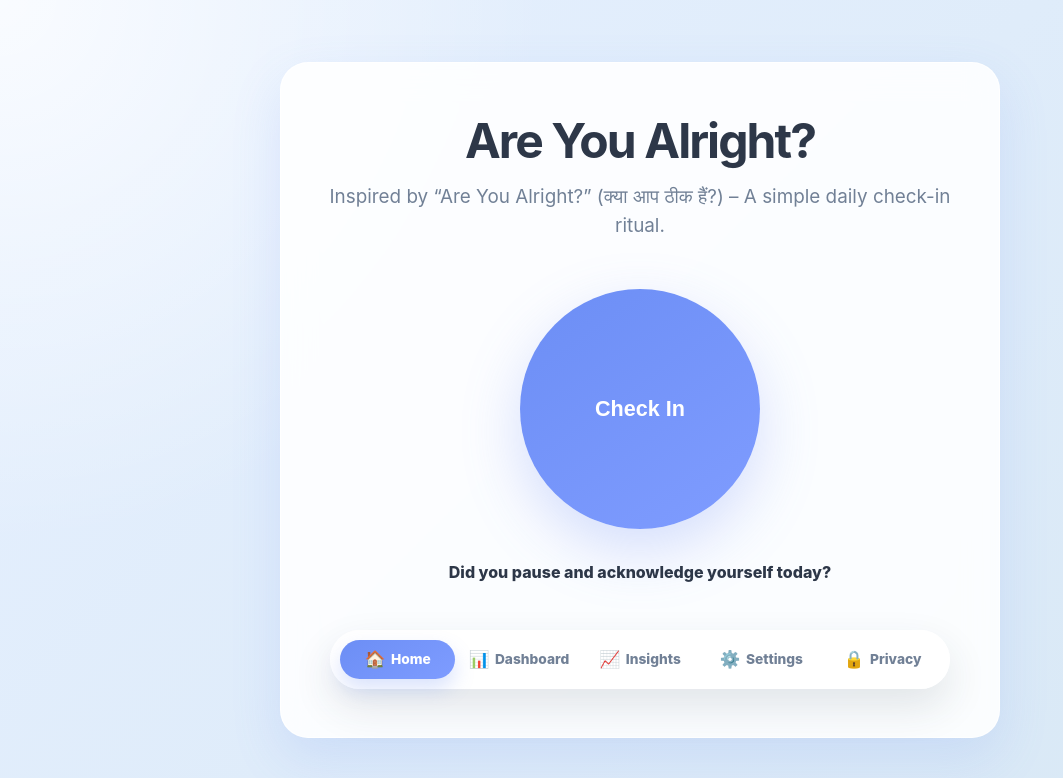
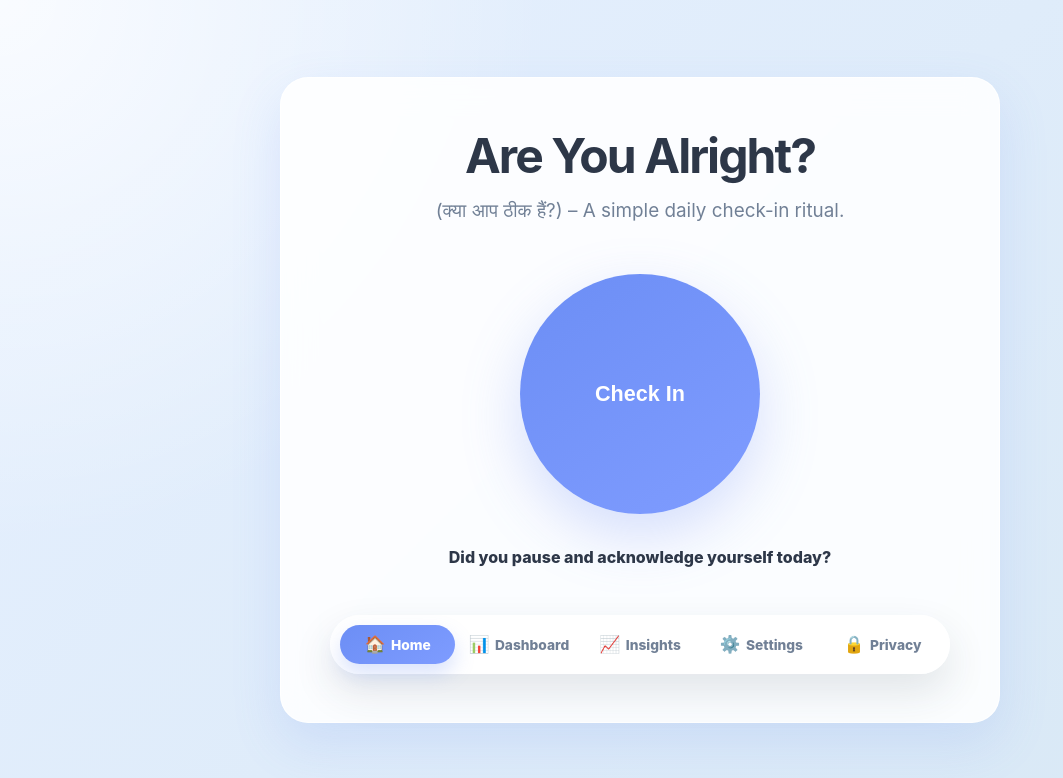
Before and after one commit to SovanMazumdar/are-you-alive, a Flask app: page / in a window 1280 px wide. Shown: the top 778 px of the page, without its empty margins (0-1063 px from the left). Run offline with Flask 3, Linux system fonts and the light colour scheme.

Commit message:
Clean up index.html: update subtitle and format nav links

```diff
--- a/templates/index.html
+++ b/templates/index.html
@@ -1,5 +1,6 @@
 <!DOCTYPE html>
 <html lang="en">
+
 <head>
     <meta charset="UTF-8">
     <meta name="application-name" content="Are You Alright?">
@@ -8,11 +9,12 @@
     <link rel="stylesheet" href="{{ url_for('static', filename='css/styles.css') }}">
     <link rel="icon" href="{{ url_for('static', filename='favicon.svg') }}">
 </head>
+
 <body>
     <div class="container">
         <h1>Are You Alright?</h1>
         <p class="subtitle">
-            Inspired by “Are You Alright?” (क्या आप ठीक हैं?) – A simple daily check-in ritual.
+            (क्या आप ठीक हैं?) – A simple daily check-in ritual.
         </p>
 
         <div id="checkin-section">
@@ -26,15 +28,21 @@
         </div>
 
         <nav class="bottom-nav" aria-label="Primary navigation">
-            <a href="/" class="nav-item active" aria-current="page"><span class="nav-icon" aria-hidden="true">🏠</span><span>Home</span></a>
-            <a href="/dashboard" class="nav-item"><span class="nav-icon" aria-hidden="true">📊</span><span>Dashboard</span></a>
-            <a href="/insights" class="nav-item"><span class="nav-icon" aria-hidden="true">📈</span><span>Insights</span></a>
-            <a href="/settings" class="nav-item"><span class="nav-icon" aria-hidden="true">⚙️</span><span>Settings</span></a>
-            <a href="/privacy" class="nav-item"><span class="nav-icon" aria-hidden="true">🔒</span><span>Privacy</span></a>
+            <a href="/" class="nav-item active" aria-current="page"><span class="nav-icon"
+                    aria-hidden="true">🏠</span><span>Home</span></a>
+            <a href="/dashboard" class="nav-item"><span class="nav-icon"
+                    aria-hidden="true">📊</span><span>Dashboard</span></a>
+            <a href="/insights" class="nav-item"><span class="nav-icon"
+                    aria-hidden="true">📈</span><span>Insights</span></a>
+            <a href="/settings" class="nav-item"><span class="nav-icon"
+                    aria-hidden="true">⚙️</span><span>Settings</span></a>
+            <a href="/privacy" class="nav-item"><span class="nav-icon"
+                    aria-hidden="true">🔒</span><span>Privacy</span></a>
         </nav>
     </div>
 
     <script src="https://cdn.jsdelivr.net/npm/canvas-confetti@1.9.3/dist/confetti.browser.min.js" defer></script>
     <script src="{{ url_for('static', filename='js/checkin.js') }}"></script>
 </body>
+
 </html>
```
